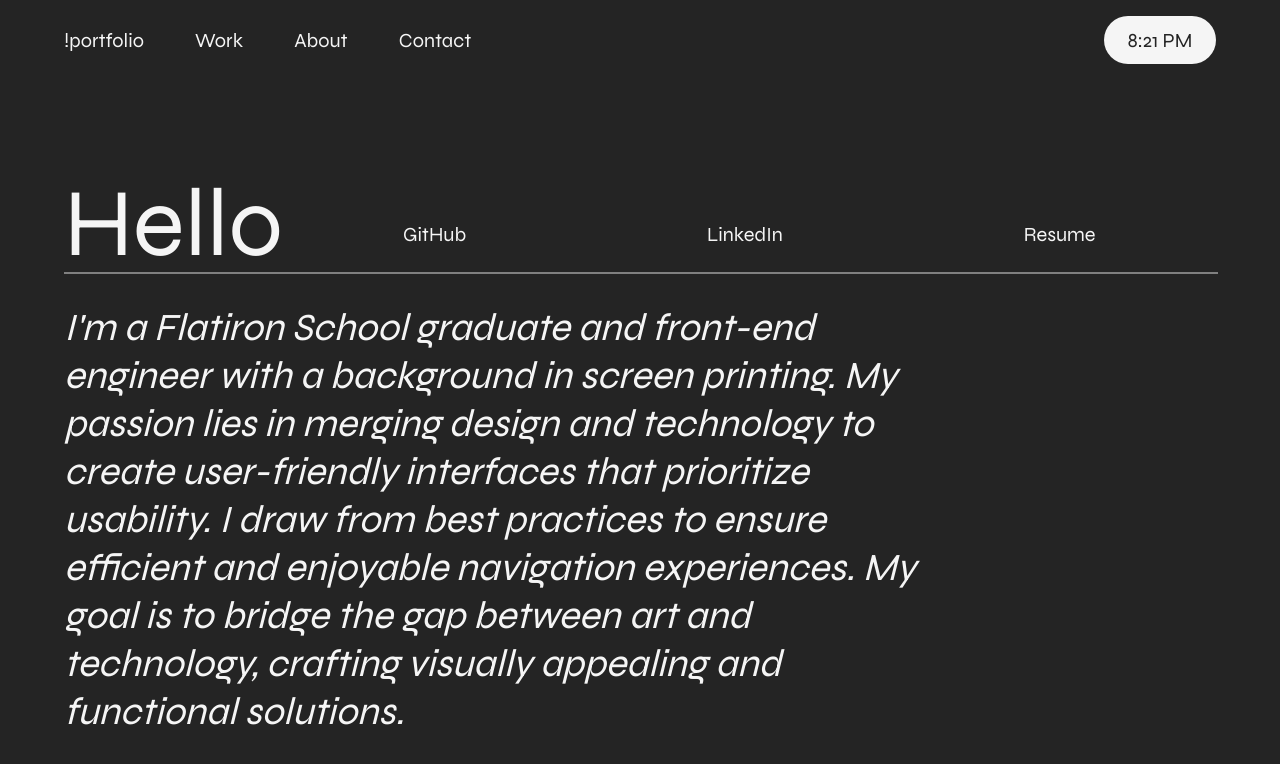
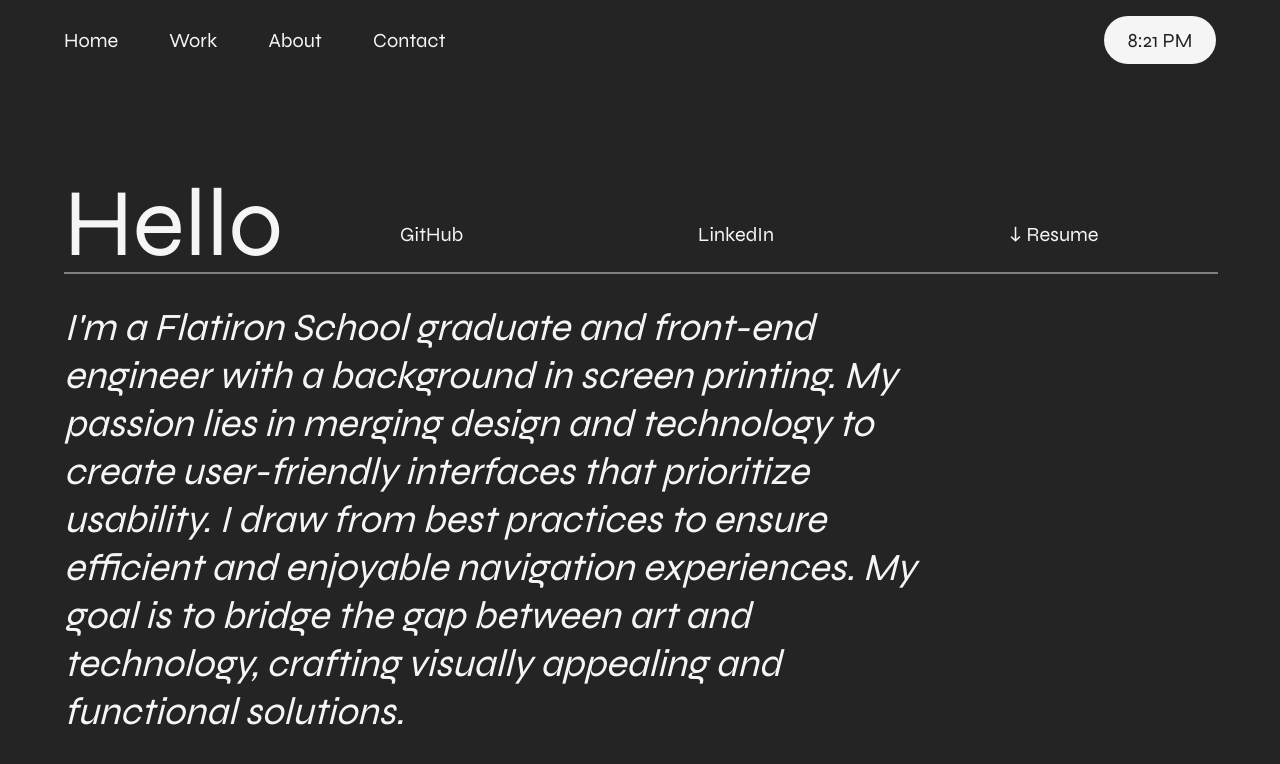
Before and after one commit to Kaltrunner/Portfolio-3, a React (Vite) app: page /about in a window 1280 px wide. Shown: the top 764 px of the page. Built offline with nearby package versions, Linux system fonts and the light colour scheme; a web font is replaced by a local one.

Commit message:
style updates

```diff
--- a/index.html
+++ b/index.html
@@ -2,6 +2,7 @@
 <html lang="en">
   <head>
     <meta charset="UTF-8" />
+    <!-- <link rel="icon" type="png" href="https://e7.pngegg.com/pngimages/851/785/png-clipart-black-and-white-halftone-circle-color-gradient-circle-symmetry-monochrome-thumbnail.png" /> -->
     <meta name="description" content="The portfolio website of Front-end software engineer Erik Russell, showcasing past work examples and work qualifications." />
     <meta name="description" content="Erik Russell, Front-end Developer" />
     <meta name="viewport" content="width=device-width, initial-scale=1.0" />
--- a/src/App.css
+++ b/src/App.css
@@ -38,6 +38,7 @@ body {
     pointer-events: none;
     z-index: 99999;
 }
+
 
 @media only screen and (max-width: 912px) {
     .about-lorem-div p {
--- a/src/assets/About/About.jsx
+++ b/src/assets/About/About.jsx
@@ -119,10 +119,10 @@ function About() {
                 >
                   <p
                     className="nav-text pseudo-text-effect about-link"
-                    data-after="Resume"
+                    data-after="↓ Resume"
                     id="nav-under-line"
                   >
-                    <span>Resume</span>
+                    <span>↓ Resume</span>
                   </p>
                 </a>
               </div>
--- a/src/assets/CompNav/CompNav.jsx
+++ b/src/assets/CompNav/CompNav.jsx
@@ -11,10 +11,10 @@ function CompNav() {
             <Link id="link" to="/">
               <p
                 className="nav-text pseudo-text-effect"
-                data-after="!portfolio"
+                data-after="Home"
                 id="nav-under-line"
               >
-                <span>!portfolio</span>
+                <span>Home</span>
               </p>
             </Link>
             <Link id="link" to="/Work">
--- a/src/assets/SplashNav/SplashNav.jsx
+++ b/src/assets/SplashNav/SplashNav.jsx
@@ -9,11 +9,8 @@ function SplashNav() {
         <div className="splashNav-body-div">
           <div className="splashNav-body-wrapper">
             <Link id="link" to="#">
-              <p
-                className="nav-text pseudo-text-effect"
-                data-after="!portfolio"
-              >
-                <span>!portfolio</span>
+              <p className="nav-text pseudo-text-effect" data-after="Home">
+                <span>Home</span>
               </p>
             </Link>
             <Link className="link" to="/Work">
--- a/src/assets/Work/work.css
+++ b/src/assets/Work/work.css
@@ -215,20 +215,19 @@
   }
 
   #hidden-green {
-    width: 32vw;
-    height: 32vw;
+    width: 32rem;
   }
 
   .hidden-img {
     width: 32vw;
-    min-width: 8rem;
+    min-width: 10rem;
     z-index: -99;
     cursor: pointer;
   }
 
   .tilt-box-wrap {
     width: 32vw;
-    min-width: 8rem;
+    min-width: 10rem;
     position: relative;
     transition: all .5s ease-out;
     perspective: 1000px;
```
